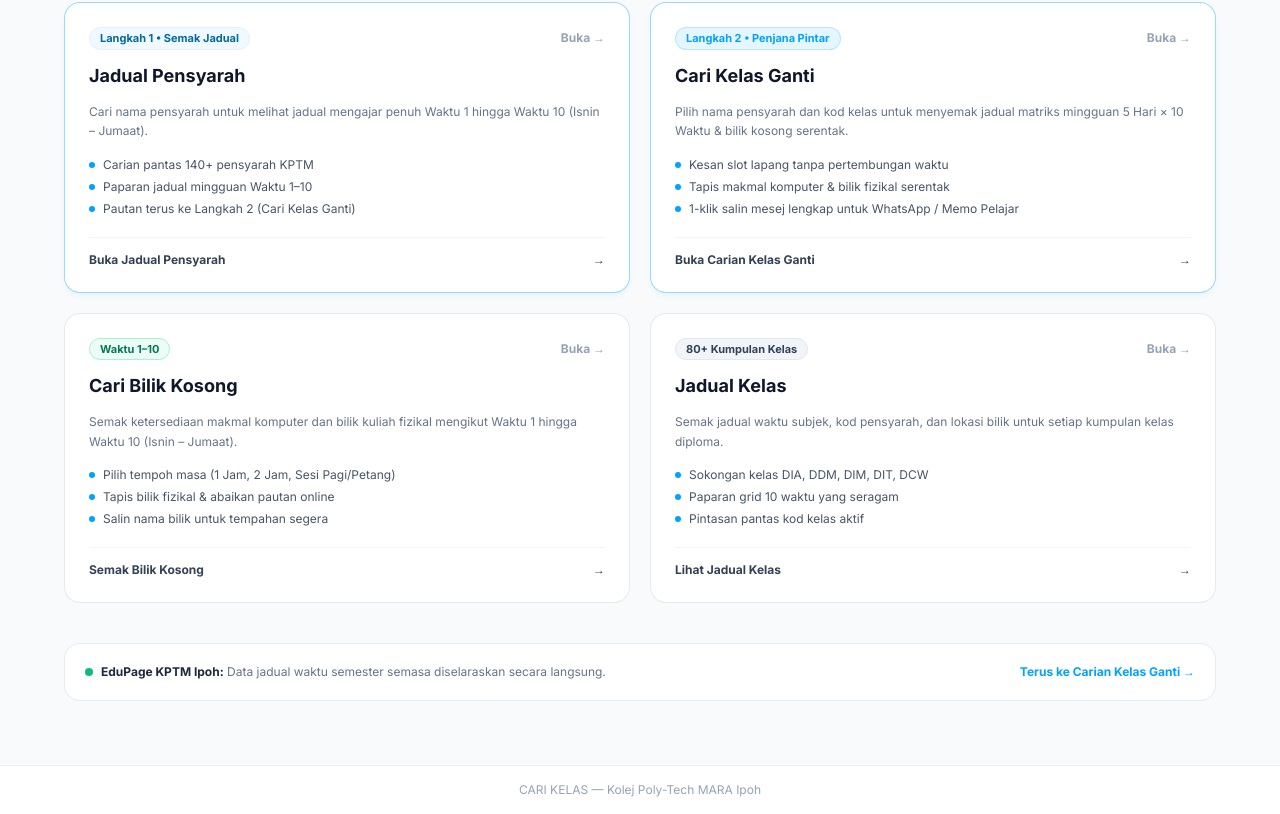
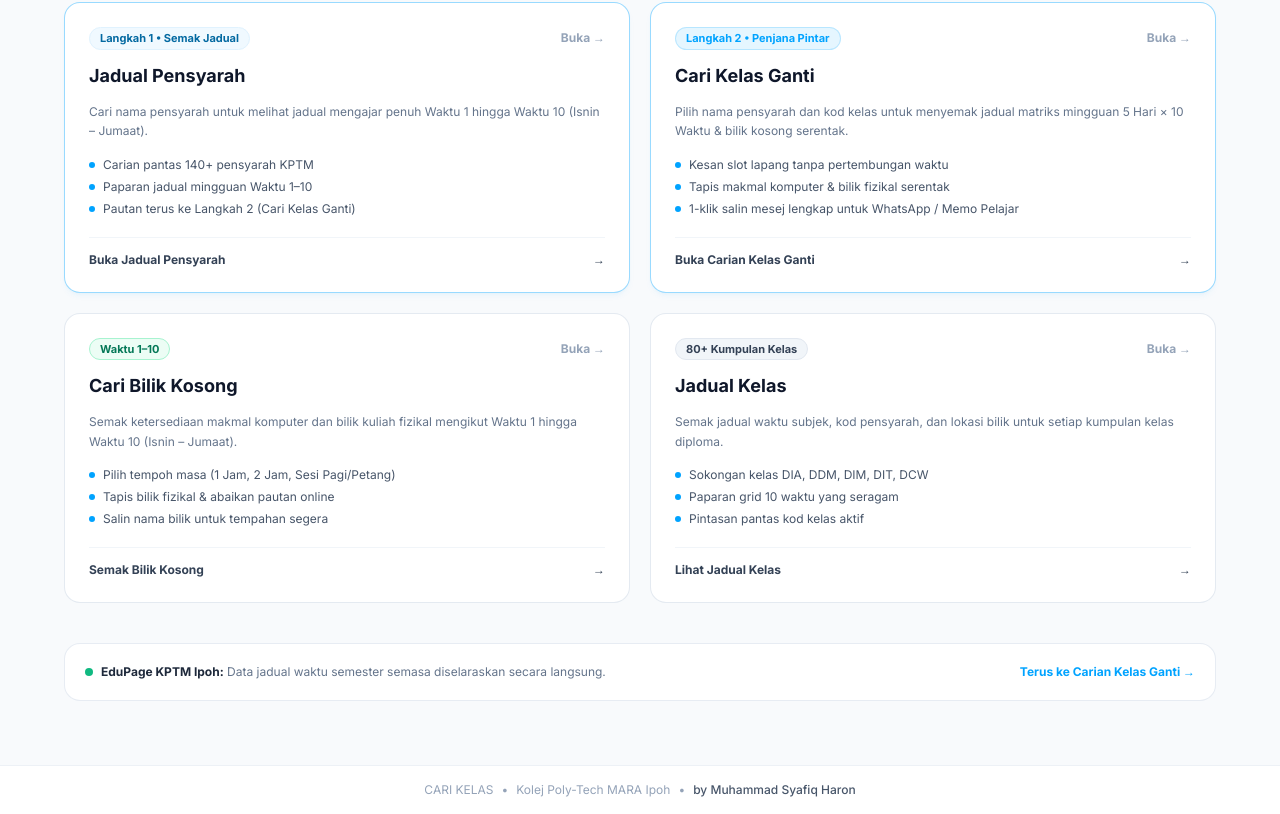
Before and after one commit to syfxai/cari_kelas, a Next.js app: page / in a window 1280 px wide. Shown: the part 613-1427 px from the top of the page. Built offline with nearby package versions, Linux system fonts and the light colour scheme.

Commit message:
docs: add author credit by Muhammad Syafiq Haron to footer and README description

```diff
--- a/src/components/AppShell.tsx
+++ b/src/components/AppShell.tsx
@@ -125,8 +125,12 @@ export default function AppShell({ children }: AppShellProps) {
       </main>
 
       {/* Minimal Footer */}
-      <footer className="border-t border-slate-200/60 bg-white py-4 px-4 text-center text-xs text-slate-400">
-        CARI KELAS — Kolej Poly-Tech MARA Ipoh
+      <footer className="border-t border-slate-200/60 bg-white py-4 px-4 text-center text-xs text-slate-400 flex flex-col sm:flex-row items-center justify-center gap-1 sm:gap-2">
+        <span>CARI KELAS</span>
+        <span className="hidden sm:inline">•</span>
+        <span>Kolej Poly-Tech MARA Ipoh</span>
+        <span className="hidden sm:inline">•</span>
+        <span className="text-slate-600 font-medium">by Muhammad Syafiq Haron</span>
       </footer>
     </div>
   );
```
Also changed, not shown: 1 other file (tests, documents, lock files or other folders).
